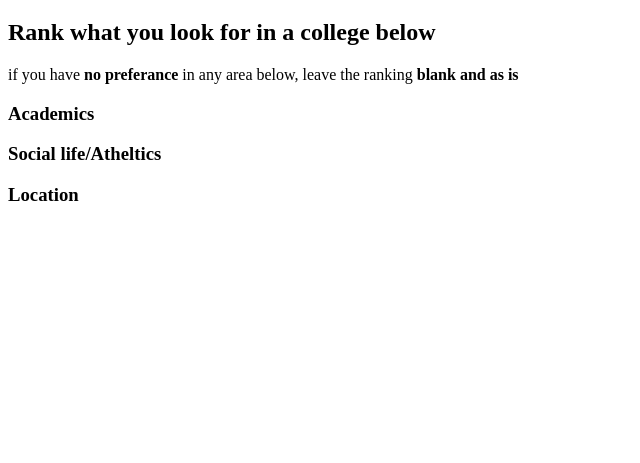
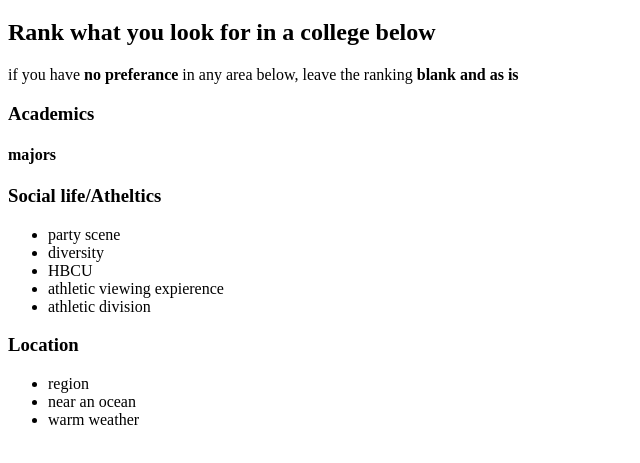
Before and after one commit to nateqwang/dream-college-website, a plain HTML site: page index.html in a window 1280 px wide. Shown: the part 61-524 px from the top of the page, without its empty margins (0-640 px from the left). Drawn offline with Linux system fonts and the light colour scheme.

Commit message:
added template lists under social life and location, added majors under academics

```diff
--- a/index.html
+++ b/index.html
@@ -10,7 +10,20 @@
         <h2>Rank what you look for in a college below</h2>
         <p>if you have <b>no preferance</b> in any area below, leave the ranking <b>blank and as is</b></p>
         <h3>Academics</h3>
+            <h4><strong>majors</strong></h4>
         <h3>Social life/Atheltics</h3>
+            <ul>
+                <li>party scene</li>
+                <li>diversity</li>
+                <li>HBCU</li>
+                <li>athletic viewing expierence</li>
+                <li>athletic division</li>
+            </ul>
         <h3>Location</h3>
+            <ul>
+                <li>region</li>
+                <li>near an ocean</li>
+                <li>warm weather</li>
+            </ul>
     </body>
 </html>
```
